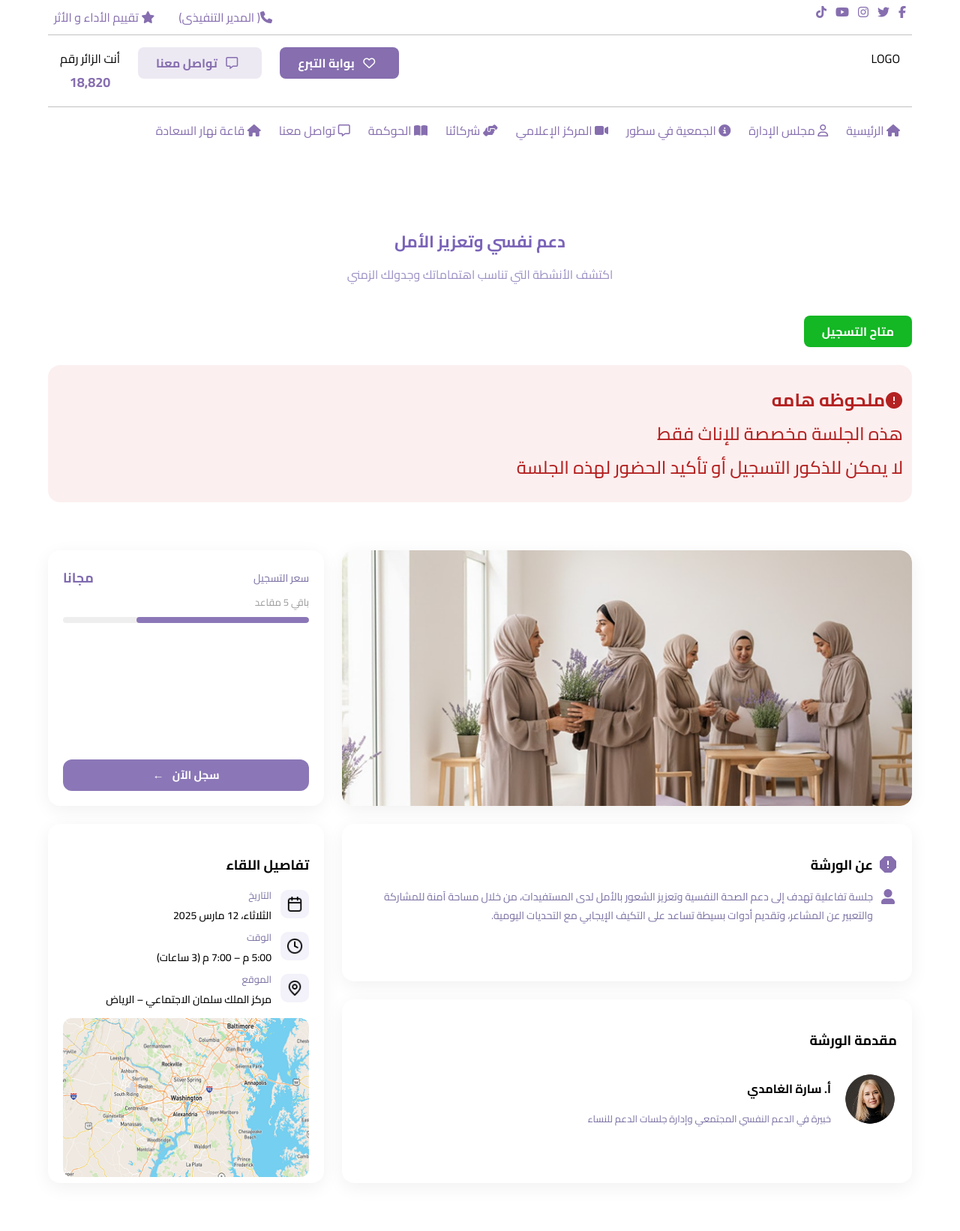
After one commit to yassersalem74/NAHAR-EL-SA3ADAA, a PHP site: page /session-detail.html in a window 1280 px wide. The commit adds this page. Shown: the whole page at 75% size. Run offline with PHP 8.4, Linux system fonts and the light colour scheme.

Commit message:
FEATURE/ added session-detail page

```diff
--- a/media.css
+++ b/media.css
@@ -40,6 +40,10 @@
 
   .second-p {
     font-size: 1.1rem;
+  }
+
+   .session-detail-layout {
+    gap: 20px;
   }
 }
 
@@ -94,6 +98,10 @@
   .gallery-two img {
     height: 100%;
   }
+
+  .session-detail-layout {
+    gap: 16px;
+  }
 }
 
 /* ================================================= */
@@ -143,6 +151,20 @@
   .feature-card {
     width: 100%;
   }
+   .session-detail-layout {
+    grid-template-columns: 1fr;
+    grid-template-areas:
+      "price"
+      "header"
+      "details"
+      "about"
+      "host";
+  }
+
+  .session-header-image img {
+    height: auto;
+  }
+
 }
 
 /* ================================================= */
--- /dev/null
+++ b/session-detail.html
@@ -0,0 +1,194 @@
+<!DOCTYPE html>
+<html lang="en">
+    <head>
+        <meta charset="UTF-8">
+        <meta name="viewport" content="width=device-width, initial-scale=1.0">
+        <title> SESSIONS</title>
+        <link
+            rel="stylesheet"
+            href="https://cdnjs.cloudflare.com/ajax/libs/font-awesome/6.5.1/css/all.min.css"
+            integrity="sha512-DTOQO9RWCH3ppGqcWaEA1BIZOC6xxalwEsw9c2QQeAIftl+Vegovlnee1c9QX4TctnWMn13TZye+giMm8e2LwA=="
+            crossorigin="anonymous"
+            referrerpolicy="no-referrer" />
+        <link rel="preconnect" href="https://fonts.googleapis.com">
+        <link rel="preconnect" href="https://fonts.gstatic.com" crossorigin>
+        <link
+            href="https://fonts.googleapis.com/css2?family=Cairo:slnt,wght@-11..11,200..1000&display=swap"
+            rel="stylesheet">
+
+        <link rel="stylesheet" href="varaiables.css">
+        <link rel="stylesheet" href="style.css">
+        <link rel="stylesheet" href="media.css">
+
+    </head>
+    <body dir="rtl">
+
+        <div class="navs">
+            <div class="nav-bar-social">
+                <div class="social-icons">
+                    <i class="fa-brands fa-facebook-f"></i>
+                    <i class="fa-brands fa-twitter"></i>
+                    <i class="fa-brands fa-instagram"></i>
+                    <i class="fa-brands fa-youtube"></i>
+                    <i class="fa-brands fa-tiktok"></i>
+                </div>
+                <div class="call">
+                    <span> <i
+                            class="fa-solid fa-phone"></i>( المدير
+                        التنفيذى)</span>
+                    <span> <i class="fa-solid fa-star"></i> تقييم الأداء و الأثر
+                    </span>
+
+                </div>
+
+            </div>
+
+            <div class="second-nav">
+                <div class="logo-img">
+                    LOGO
+                </div>
+                <div class="second-nav-btns">
+                    <button class="btn btn-primary"><i
+                            class="fa-regular fa-heart"></i> بوابة التبرع
+                    </button>
+                    <button class="btn btn-secondary"> <i
+                            class="fa-regular fa-message"></i> تواصل معنا
+                    </button>
+                    <div class="customer">
+                        <div class="customer-quote">أنت الزائر رقم</div>
+                        <div class="customer-number">18,820</div>
+                    </div>
+                </div>
+            </div>
+
+            <div class="third-nav">
+                <div><i class="fa-solid fa-house"></i> الرئيسية </div>
+                <div><i class="fa-regular fa-user"></i> مجلس الإدارة </div>
+                <div><i class="fa-solid fa-circle-info"></i> الجمعية في سطور
+                </div>
+                <div><i class="fa-solid fa-video"></i> المركز الإعلامي </div>
+                <div><i class="fa-solid fa-handshake-angle"></i> شركائنا </div>
+                <div><i class="fa-solid fa-book-open"></i> الحوكمة </div>
+                <div><i class="fa-regular fa-message"></i> تواصل معنا </div>
+                <div><i class="fa-solid fa-house"></i> قاعة نهار السعادة </div>
+            </div>
+        </div>
+
+        <div class="section session-detail">
+            <div class="section-title">
+                <div class="title"> دعم نفسي وتعزيز الأمل </div>
+                <div class="sub-title">اكتشف الأنشطة التي تناسب اهتماماتك وجدولك
+                    الزمني </div>
+
+                <div class="session-button-open">
+                    <button class="btn btn-primary open">متاح التسجيل </button>
+                </div>
+
+                <div class="session-alert">
+                    <div class="alert-title"><img src="/assets/alert-circle.png"
+                            alt="alert-icon">ملحوظه هامه </div>
+
+                    <div class="alert-quotes">
+                        <p>هذه الجلسة مخصصة للإناث فقط</p>
+                    </div>
+                    <div class="alert-quotes">
+                        <p>لا يمكن للذكور التسجيل أو تأكيد الحضور لهذه
+                            الجلسة</p>
+                    </div>
+
+                </div>
+            </div>
+
+            <div class="session-detail-layout">
+                <div class="session-price-card">
+                    <div>
+                        <div class="price-header">
+                            <span class="price-label">سعر التسجيل</span>
+                            <span class="price-value">مجانا</span>
+                        </div>
+
+                        <div class="seats">
+                            <span>باقي 5 مقاعد</span>
+                            <div class="progress">
+                                <span></span>
+                            </div>
+                        </div>
+                    </div>
+
+                    <button class="btn btn-primary full-width">
+                        سجل الآن <span>←</span>
+                    </button>
+                </div>
+
+                <div class="session-details-card">
+                    <h3>تفاصيل اللقاء</h3>
+
+                    <div class="detail-item">
+                        <img src="/assets/calendar.png">
+                        <div>
+                            <small>التاريخ</small>
+                            <p>الثلاثاء، 12 مارس 2025</p>
+                        </div>
+                    </div>
+
+                    <div class="detail-item">
+                        <img src="/assets/clock.png">
+                        <div>
+                            <small>الوقت</small>
+                            <p>5:00 م – 7:00 م (3 ساعات)</p>
+                        </div>
+                    </div>
+
+                    <div class="detail-item">
+                        <img src="/assets/marker-pin-01.png">
+                        <div>
+                            <small>الموقع</small>
+                            <p>مركز الملك سلمان الاجتماعي – الرياض</p>
+                        </div>
+                    </div>
+
+                    <div class="map">
+                        <img src="/assets/map.png" alt="map">
+                    </div>
+                </div>
+
+                <div class="session-header-image">
+                    <img src="/assets/session-header.png" alt="header-session">
+                </div>
+
+                <div class="session-about-card ">
+                    <h3 class="title-about-session">
+                        <img src="/assets/alert-octagon.png" alt="alert-icon">
+                        عن
+                        الورشة
+                    </h3>
+                    <p class="quote-about-session">
+                        <img src="/assets/user-purple.png" alt="user-icon">
+                        جلسة تفاعلية تهدف إلى دعم الصحة النفسية وتعزيز
+                        الشعور بالأمل لدى
+                        المستفيدات، من خلال مساحة آمنة للمشاركة والتعبير عن
+                        المشاعر،
+                        وتقديم أدوات بسيطة تساعد على التكيف الإيجابي مع
+                        التحديات اليومية.
+                    </p>
+                </div>
+
+                <div class="session-host-card ">
+                    <h3>مقدمة الورشة</h3>
+
+                    <div class="host-info">
+                        <img src="/assets/user-picture.png" alt="speaker">
+                        <div>
+                            <h4>أ. سارة الغامدي</h4>
+                            <p>خبيرة في الدعم النفسي المجتمعي وإدارة جلسات
+                                الدعم للنساء</p>
+                        </div>
+                    </div>
+                </div>
+            </div>
+
+        </div>
+
+        <script src="/js/session.js"></script>
+    </body>
+</html>
--- a/style.css
+++ b/style.css
@@ -573,7 +573,7 @@ body {
 
 .session {
   margin-bottom: 64px;
-      margin-top: 64px;
+  margin-top: 64px;
 }
 
 .section-title .title {
@@ -582,7 +582,6 @@ body {
 }
 
 .section-title .sub-title {
-  color: #666;
   margin-top: 6px;
 }
 
@@ -678,16 +677,14 @@ body {
   width: 286px;
 }
 
-.cards-width .card-button{
-  gap: 36px ;
+.cards-width .card-button {
+  gap: 36px;
 }
 
-
-.card-detail{
-  background-color: #BCBABF45;
+.card-detail {
+  background-color: #bcbabf45;
   color: black;
 }
-
 
 .pagination {
   display: flex;
@@ -742,3 +739,275 @@ body {
     display: none;
   }
 }
+
+/* zzzzzzzzzzzzzzzzzzzzzzzzzzzzzzzzzzzzzzzzzzzzzzzz */
+
+.session-button-open {
+  display: flex;
+  justify-content: flex-start;
+}
+
+.session-alert {
+  margin-top: 24px;
+  border-radius: 16px;
+  background-color: #e379791f;
+  padding: 24px 12px;
+}
+
+.alert-title,
+.alert-quotes {
+  display: flex;
+  justify-content: flex-start;
+  align-items: center;
+  font-size: 24px;
+  color: #b42222;
+}
+.alert-title {
+  font-weight: 700;
+}
+
+.alert-quotes {
+  font-weight: 500;
+}
+
+.alert-quotes p {
+  margin: 0;
+}
+
+/* zzzzzzzzzzzzzzzzzzzzzzzzzzzzzzzzzzzzzzzzzzzzzzzzzzzzzzzzzzzzzzzzzzz */
+
+.session-detail-layout {
+  display: grid;
+  grid-template-columns: repeat(3, 1fr);
+  grid-auto-rows: auto;
+  gap: 24px;
+  align-items: stretch;
+  margin-bottom: 64px;
+
+  grid-template-areas:
+    "header header price"
+    "about about details"
+    "host host details";
+}
+
+/* Grid Areas */
+.session-price-card {
+  grid-area: price;
+}
+
+.session-details-card {
+  grid-area: details;
+}
+
+.session-header-image {
+  grid-area: header;
+}
+
+.session-about-card {
+  grid-area: about;
+}
+
+.session-host-card {
+  grid-area: host;
+}
+
+/* Image handling */
+.session-header-image img,
+.map img {
+  width: 100%;
+  height: 100%;
+  object-fit: cover;
+  border-radius: 16px;
+}
+
+/* Card base styling (optional but recommended) */
+.session-price-card,
+.session-details-card,
+.session-about-card,
+.session-host-card {
+  background: #fff;
+  border-radius: 16px;
+  padding: 20px;
+}
+
+.session-detail-layout > div {
+  background: #ffffff;
+  border-radius: 16px;
+  box-shadow: 0 6px 24px rgba(0, 0, 0, 0.06);
+}
+
+.session-price-card {
+  grid-area: price;
+  display: flex;
+  flex-direction: column;
+  gap: 16px;
+  justify-content: space-between;
+}
+.title-about-session {
+  display: flex;
+  align-items: center;
+  gap: 8px;
+}
+
+.quote-about-session {
+  display: flex;
+  align-items: flex-start;
+  gap: 8px;
+}
+.price-header {
+  display: flex;
+  justify-content: space-between;
+  align-items: center;
+}
+
+.price-label {
+  font-size: 14px;
+  color: #7a6fa3;
+}
+
+.price-value {
+  font-size: 18px;
+  font-weight: 700;
+  color: #7f6bb0;
+}
+
+.seats span {
+  font-size: 13px;
+  color: #999;
+}
+
+.progress {
+  width: 100%;
+  height: 8px;
+  background: #eee;
+  border-radius: 20px;
+  overflow: hidden;
+  margin-top: 6px;
+}
+
+.progress span {
+  display: block;
+  width: 70%;
+  height: 100%;
+  background: #8b77b7;
+  border-radius: 20px;
+}
+
+.session-price-card button {
+  background: #8b77b7;
+  color: #fff;
+  border: none;
+  border-radius: 12px;
+  font-size: 15px;
+  cursor: pointer;
+  transition: 0.3s;
+}
+
+.session-price-card button span {
+  padding-right: 8px;
+}
+
+.session-price-card button:hover {
+  background: #735fa1;
+}
+
+.session-header-image {
+  grid-area: header;
+  padding: 0;
+  overflow: hidden;
+}
+
+.session-header-image img {
+  width: 100%;
+  height: 100%;
+  object-fit: cover;
+  border-radius: 16px;
+}
+
+.session-details-card {
+  grid-area: details;
+  display: flex;
+  flex-direction: column;
+}
+
+.session-details-card h3 {
+  font-size: 18px;
+  margin-bottom: 8px;
+}
+
+.detail-item {
+  display: flex;
+  align-items: center;
+  gap: 12px;
+}
+
+.detail-item img {
+  width: 22px;
+  height: 22px;
+  background: #f3f1fa;
+  padding: 8px;
+  border-radius: 10px;
+}
+
+.detail-item small {
+  color: #7a6fa3;
+  font-size: 13px;
+}
+
+.detail-item p {
+  font-size: 14px;
+  font-weight: 500;
+  margin: 0;
+}
+
+.map img {
+  width: 100%;
+  border-radius: 12px;
+  margin-top: 12px;
+}
+
+.session-about-card {
+  grid-area: about;
+}
+
+.session-about-card h3 {
+  font-size: 18px;
+  margin-bottom: 12px;
+}
+
+.session-about-card p {
+  font-size: 14px;
+  line-height: 1.8;
+  color: #7a6fa3;
+}
+.session-host-card {
+  grid-area: host;
+}
+
+.session-host-card h3 {
+  font-size: 18px;
+  margin-bottom: 12px;
+}
+
+.host-info {
+  display: flex;
+  align-items: center;
+  gap: 16px;
+}
+
+.host-info img {
+  width: 72px;
+  height: 72px;
+  border-radius: 50%;
+  object-fit: cover;
+}
+
+.host-info h4 {
+  font-size: 16px;
+  margin-bottom: 4px;
+}
+
+.host-info p {
+  font-size: 13px;
+  color: #7a6fa3;
+}
--- a/varaiables.css
+++ b/varaiables.css
@@ -30,7 +30,7 @@
   margin-bottom: 64px;
 }
 .title {
-  font-size: clamp(1.2rem, 4vw, 2rem);
+  font-size: clamp(1.2rem, 4vw, 3rem);
   color: #866eaf;
   font-weight: 700;
   text-align: center;
@@ -38,15 +38,14 @@
 
 .sub-title {
   font-size: clamp(0.8rem, 3vw, 1.4rem);
-  color: #AEA7BB;
-  font-weight:400;
+  color: #aea7bb;
+  font-weight: 400;
   text-align: center;
-
 }
 
 /* zzzzzzzzzzzzzzzzzzzzzzzzzzzzzzzzzzzzzzzzzzzzzzzzzzzzzzzzzzzzzzzz */
-
-
-button i{
+button i {
   padding: 0px 8px;
 }
+
+/* zzzzzzzzzzzzzzzzzzzzzzzzzzzzzzzzzzzzzzzzzzzzzzzzzzzzzzzzzzzzzzzzzzzzzzzz */
```
Also changed, not shown: js/session.js (+10 -0 lines), sessions.html (+7 -7 lines), assets/alert-circle.png (added), assets/alert-octagon.png (added), assets/calendar.png (added), assets/clock.png (added), assets/map.png (added), assets/marker-pin-01.png (added), assets/session-header.png (added), assets/user-picture.png (added), assets/user-purple.png (added).
